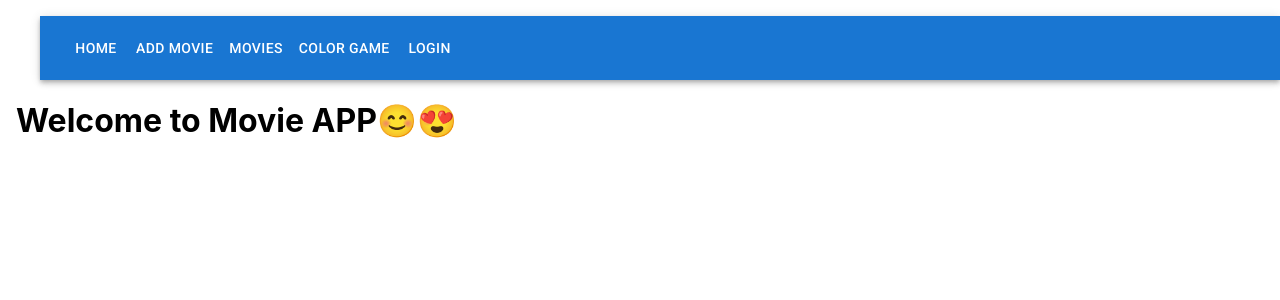
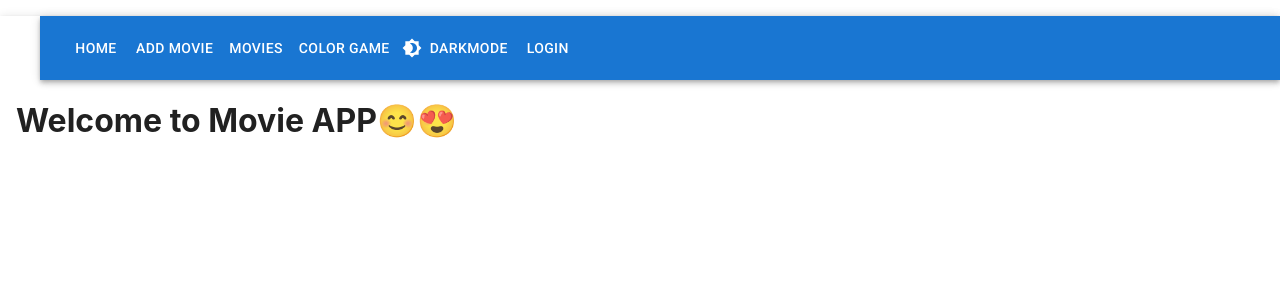
Before and after one commit to 8221117/reactmovieapp, a React (Create React App) app: page / in a window 1280 px wide. Shown: the top 300 px of the page. Built offline with nearby package versions, Linux system fonts and the light colour scheme.

Commit message:
Dark and light mode added using material UI

```diff
--- a/src/App.js
+++ b/src/App.js
@@ -12,9 +12,13 @@
 import Box from '@mui/material/Box';
 import Toolbar from '@mui/material/Toolbar';
 import Typography from '@mui/material/Typography';
-
+import { createTheme, ThemeProvider } from '@mui/material/styles';
+import Brightness4Icon from '@mui/icons-material/Brightness4';
+import Brightness7Icon from '@mui/icons-material/Brightness7';
+import Paper from '@mui/material/Paper';
 import IconButton from '@mui/material/IconButton';
 import MenuIcon from '@mui/icons-material/Menu';
+
 
 
 var obj = [{
@@ -66,6 +70,13 @@
 
   const[data,setData] = useState(obj);
 
+  const[mode,setMode] = useState("light");
+
+  const Theme = createTheme({
+    palette: {
+      mode: mode,
+    },
+  });
 
 
   function Parent(c){
@@ -78,6 +89,8 @@
   const navigate = useNavigate();
 
   return (
+    <ThemeProvider theme={Theme}>
+    <Paper style={{borderRadius:0,minHeight:"100vh"}} elevation={4} >
     <div className="App">
       <ul>
       <AppBar position="static">
@@ -86,7 +99,8 @@
          <Button color="inherit" onClick={()=>navigate("/add-movies")}>Add Movie</Button>
          <Button color="inherit" onClick={()=>navigate("/Movies-list")} >Movies</Button>
          <Button color="inherit" onClick={()=>navigate("/color-game")}>Color Game</Button>
-          <Button color="inherit">Login</Button>
+         <Button color="inherit" startIcon={mode === 'dark' ? <Brightness7Icon /> : <Brightness4Icon />}onClick={()=>setMode(mode=="light"?"dark":"light")}>{mode=="light"?"dark":"light"}Mode</Button>
+         <Button color="inherit">Login</Button>
         </Toolbar>
         </AppBar>
         {/* <li>
@@ -116,6 +130,8 @@
         </Routes>
         </div>
     </div>
+    </Paper>
+    </ThemeProvider>
   );
 }
 
```
